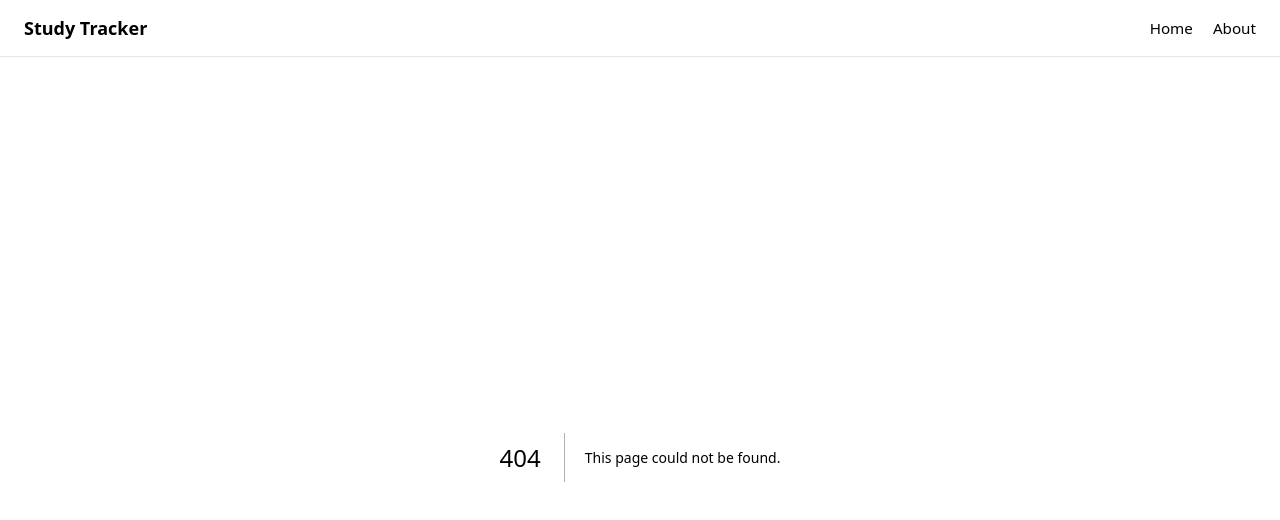
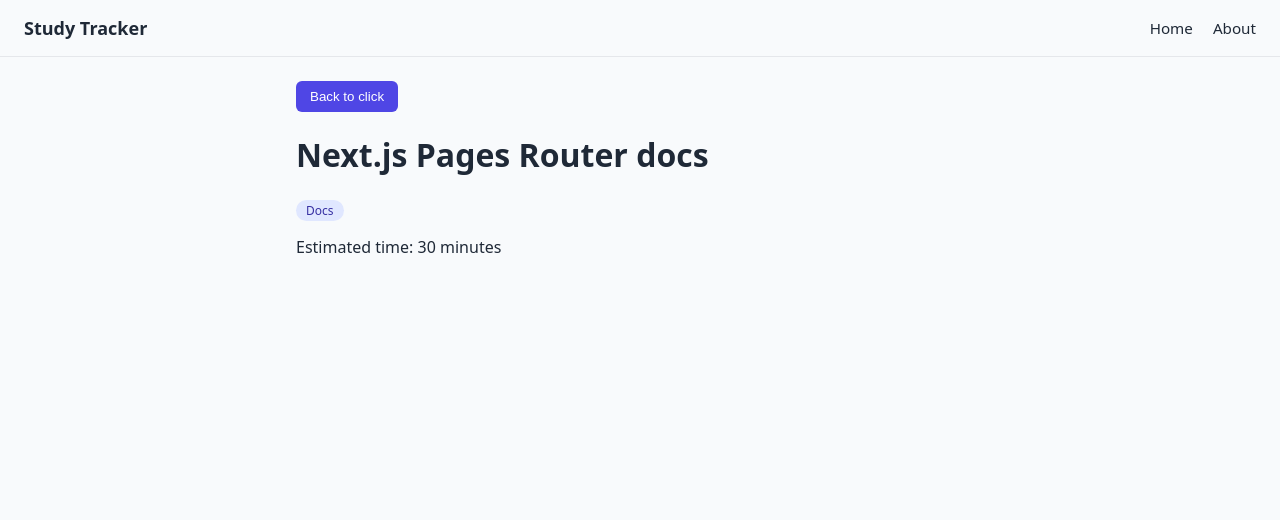
Before and after one commit to dvlpFDSkmr/NextJS_mastery_lab, a Next.js app in the folder study-resource-tracker/: page /resources/1 in a window 1280 px wide. Before the commit this address had no page. Shown: the top 520 px of the page. Built offline with nearby package versions, Linux system fonts and the light colour scheme.

Commit message:
Add ResourceCard component and implement dynamic resource page with server-side props

```diff
--- a/study-resource-tracker/src/components/ResourceCard.tsx
+++ b/study-resource-tracker/src/components/ResourceCard.tsx
@@ -1,6 +1,7 @@
 import { useState } from "react";
 import type { Resource } from "../types/type";
-import styles from '../styles/Card.module.css'
+import styles from "../styles/Card.module.css";
+import Link from "next/link";
 
 type ResourceCardProps = {
   resource: Resource;
@@ -15,6 +16,9 @@ export default function ResourceCard({ resource }: ResourceCardProps) {
       <span className="tag">{resource.category}</span>
       <span className="muted">{resource.minutes} min</span>
       <button onClick={() => setSaved(!saved)}>{saved ? "✅" : "❌"}</button>
+      <h3>
+        <Link href={`/resources/${resource.id}`}>{resource.title}</Link>
+      </h3>
     </div>
   );
 }
--- a/study-resource-tracker/src/pages/index.tsx
+++ b/study-resource-tracker/src/pages/index.tsx
@@ -8,11 +8,10 @@ type HomeProps = {
   resources: Resource[];
 };
 
-export const getServerSideProps = (async () => {
+export const getServerSideProps: GetServerSideProps<HomeProps> = async () => {
   const resources = seedResources;
-  console.log(`getServerSideProps`);
   return { props: { resources } };
-}) as GetServerSideProps<HomeProps>;
+};
 
 export default function Home({ resources }: InferGetServerSidePropsType<typeof getServerSideProps>) {
   const [search, setSearch] = useState<string>("");
--- /dev/null
+++ b/study-resource-tracker/src/pages/resources/[id].tsx
@@ -0,0 +1,27 @@
+import type { GetServerSideProps, InferGetServerSidePropsType } from "next";
+import type { Resource } from "../../types/type";
+import { seedResources } from "../../types/data";
+import { useRouter } from "next/navigation";
+
+type IdProps = {
+  resource: Resource;
+};
+
+export const getServerSideProps: GetServerSideProps<IdProps> = async (context) => {
+  const id = Number(context.params?.id);
+  const resource = seedResources.find((r) => r.id === id);
+  if (!resource) return { notFound: true };
+  return { props: { resource } };
+};
+
+export default function DynamicID({ resource }: InferGetServerSidePropsType<typeof getServerSideProps>) {
+  const router = useRouter();
+  return (
+    <main className="container">
+      <button onClick={() => router.push("/")}>Back to click</button>
+      <h1>{resource.title}</h1>
+      <span className="tag">{resource.category}</span>
+      <p>Estimated time: {resource.minutes} minutes</p>
+    </main>
+  );
+}
```
